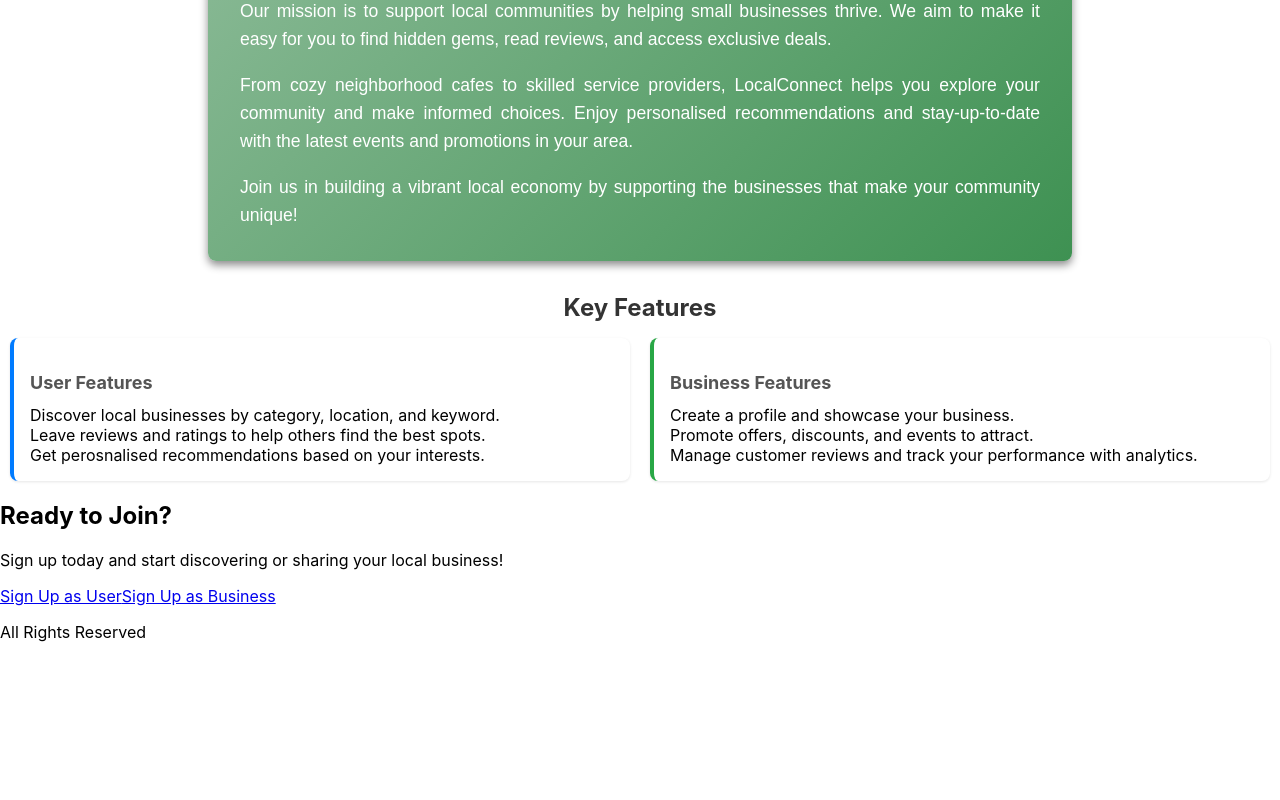
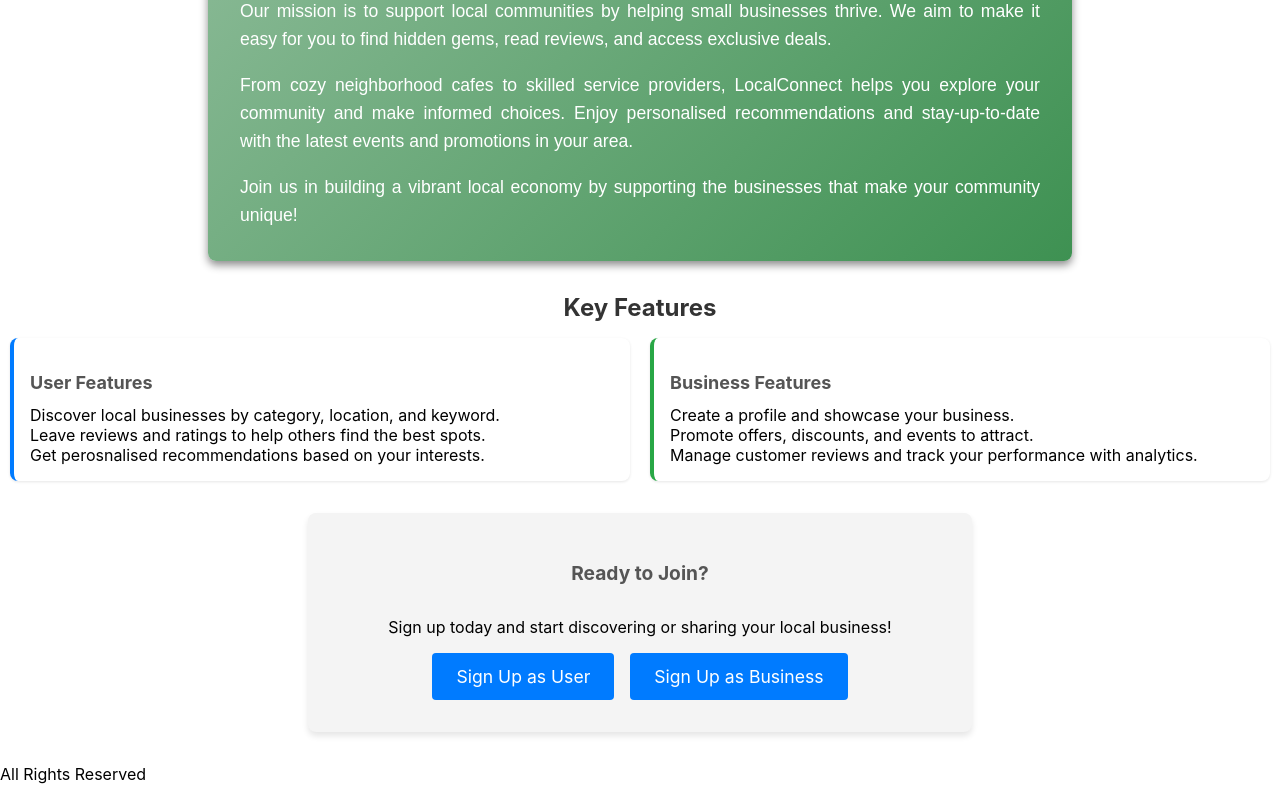
Before and after one commit to juzgit/Business-Discovery, a React (Create React App) app in the folder business-discovery/: page / in a window 1280 px wide. Shown: the part 492-1292 px from the top of the page. Before the commit the page ends 1150 px from the top, so only its background shows below. Built offline with nearby package versions, Linux system fonts and the light colour scheme.

Commit message:
Updated JoinSection and styled it.

```diff
--- a/business-discovery/src/components/JoinSection.js
+++ b/business-discovery/src/components/JoinSection.js
@@ -3,13 +3,13 @@
 
 const JoinSection = () => {
     return(
-        <div>
-            <h2>Ready to Join?</h2>
-            <p>Sign up today and start discovering or sharing your local business!</p>
+        <div className="join-section" >
+            <h2 className="join-section__title">Ready to Join?</h2>
+            <p className='join-section__description'>Sign up today and start discovering or sharing your local business!</p>
 
-            <div>
-                <a href='#home'>Sign Up as User</a>
-                <a href='#home'>Sign Up as Business</a>
+            <div className='join-section__buttons'>
+                <a href='#home' className='join-section__link'>Sign Up as User</a>
+                <a href='#home' className='join-section__link'>Sign Up as Business</a>
             </div>
         </div>
     );
--- a/business-discovery/src/styling/JoinSection.scss
+++ b/business-discovery/src/styling/JoinSection.scss
@@ -0,0 +1,35 @@
+.join-section{
+    text-align: center;
+    padding: 2rem;
+    background-color: #f4f4f4;
+    border-radius: 8px;
+    box-shadow: 0 4px 6px rgba(0, 0, 0, 0.1);
+    margin: 2rem auto;
+    max-width: 600px;
+}
+
+.join-section__title{
+    font-size: 1.2rem;
+    color: #555;
+    margin-bottom: 2rem;
+}
+
+.join-section__buttons{
+    display: flex;
+    justify-content: center;
+    gap: 1rem;
+}
+
+.join-section__link{
+    font-size: 1.1rem;
+    padding: 0.8rem 1.5rem;
+    background-color: #007BFF;
+    color: white;
+    text-decoration: none;
+    border-radius: 4px;
+    transition: background-color 0.3s ease;
+}
+
+.join-section__link:hover{
+    background-color: #0056B3;
+}
```
